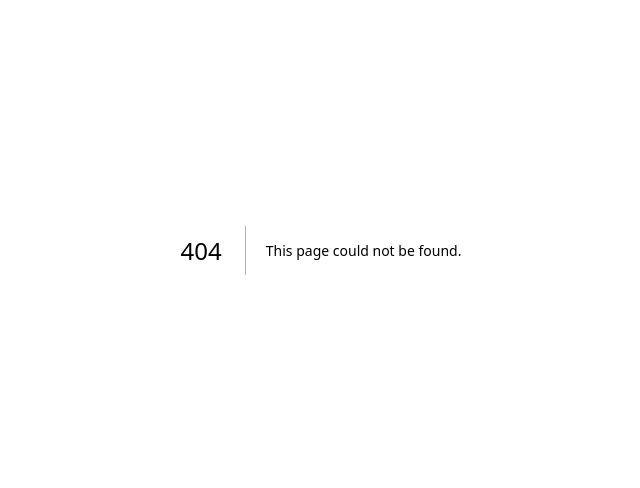
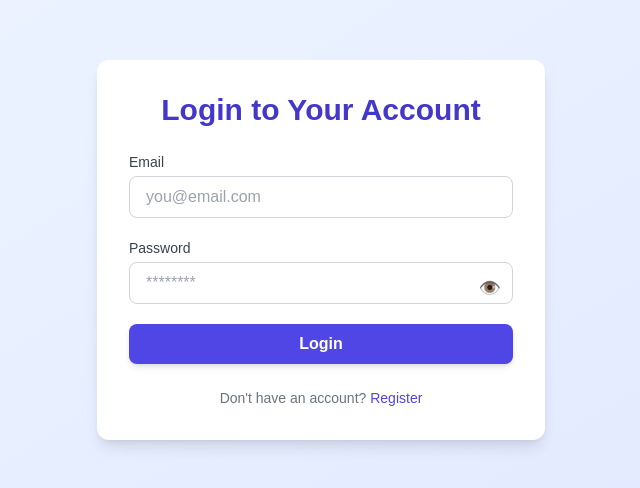
Before and after one commit to YourmixJNR/nextjs-cookie-auth, a Next.js app: page /auth/login in a window 1280 px wide. Before the commit this address had no page. Shown: the part 150-638 px from the top of the page, without its empty margins (319-959 px from the left). Built offline with nearby package versions, Linux system fonts and the light colour scheme.

Commit message:
Add login page with form handling and success message

```diff
--- /dev/null
+++ b/app/auth/login/page.tsx
@@ -0,0 +1,100 @@
+"use client";
+import { useState } from "react";
+
+export default function LoginPage() {
+  const [form, setForm] = useState({
+    email: "",
+    password: "",
+  });
+  const [showPassword, setShowPassword] = useState(false);
+  const [success, setSuccess] = useState(false);
+
+  const handleChange = (e: React.ChangeEvent<HTMLInputElement>) => {
+    setForm({ ...form, [e.target.name]: e.target.value });
+  };
+
+  const handleSubmit = (e: React.FormEvent) => {
+    e.preventDefault();
+    // Login logic here
+    setSuccess(true);
+    setForm({ email: "", password: "" });
+    setTimeout(() => setSuccess(false), 3000);
+  };
+
+  return (
+    <div className="min-h-screen flex items-center justify-center bg-gradient-to-br from-blue-50 to-indigo-100">
+      <div className="w-full max-w-md bg-white rounded-xl shadow-lg p-8">
+        <h2 className="text-3xl font-bold text-center text-indigo-700 mb-6">
+          Login to Your Account
+        </h2>
+        {success && (
+          <div className="mb-4 p-3 rounded bg-green-100 text-green-800 text-center font-medium border border-green-200">
+            Login successful!
+          </div>
+        )}
+        <form onSubmit={handleSubmit} className="space-y-5">
+          <div>
+            <label
+              className="block text-sm font-medium text-gray-700 mb-1"
+              htmlFor="email"
+            >
+              Email
+            </label>
+            <input
+              id="email"
+              type="email"
+              name="email"
+              value={form.email}
+              onChange={handleChange}
+              required
+              className="w-full px-4 py-2 border border-gray-300 rounded-lg focus:outline-none focus:ring-2 focus:ring-indigo-400 transition bg-white text-gray-900 placeholder-gray-400"
+              placeholder="you@email.com"
+            />
+          </div>
+          <div className="relative">
+            <label
+              className="block text-sm font-medium text-gray-700 mb-1"
+              htmlFor="password"
+            >
+              Password
+            </label>
+            <input
+              id="password"
+              type={showPassword ? "text" : "password"}
+              name="password"
+              value={form.password}
+              onChange={handleChange}
+              required
+              className="w-full px-4 py-2 border border-gray-300 rounded-lg focus:outline-none focus:ring-2 focus:ring-indigo-400 transition bg-white text-gray-900 placeholder-gray-400 pr-10"
+              placeholder="********"
+            />
+            <button
+              type="button"
+              tabIndex={-1}
+              onClick={() => setShowPassword((v) => !v)}
+              className="absolute right-3 top-9 text-gray-500 hover:text-gray-700 text-lg focus:outline-none"
+              aria-label={showPassword ? "Hide password" : "Show password"}
+            >
+              {showPassword ? "🙈" : "👁️"}
+            </button>
+          </div>
+          <button
+            type="submit"
+            className="w-full py-2 px-4 bg-indigo-600 hover:bg-indigo-700 text-white font-semibold rounded-lg shadow-md transition"
+          >
+            Login
+          </button>
+        </form>
+        <p className="mt-6 text-center text-sm text-gray-500">
+          Don't have an account?{" "}
+          <a
+            href="/auth/register"
+            className="text-indigo-600 hover:underline font-medium"
+          >
+            Register
+          </a>
+        </p>
+      </div>
+    </div>
+  );
+}
```
